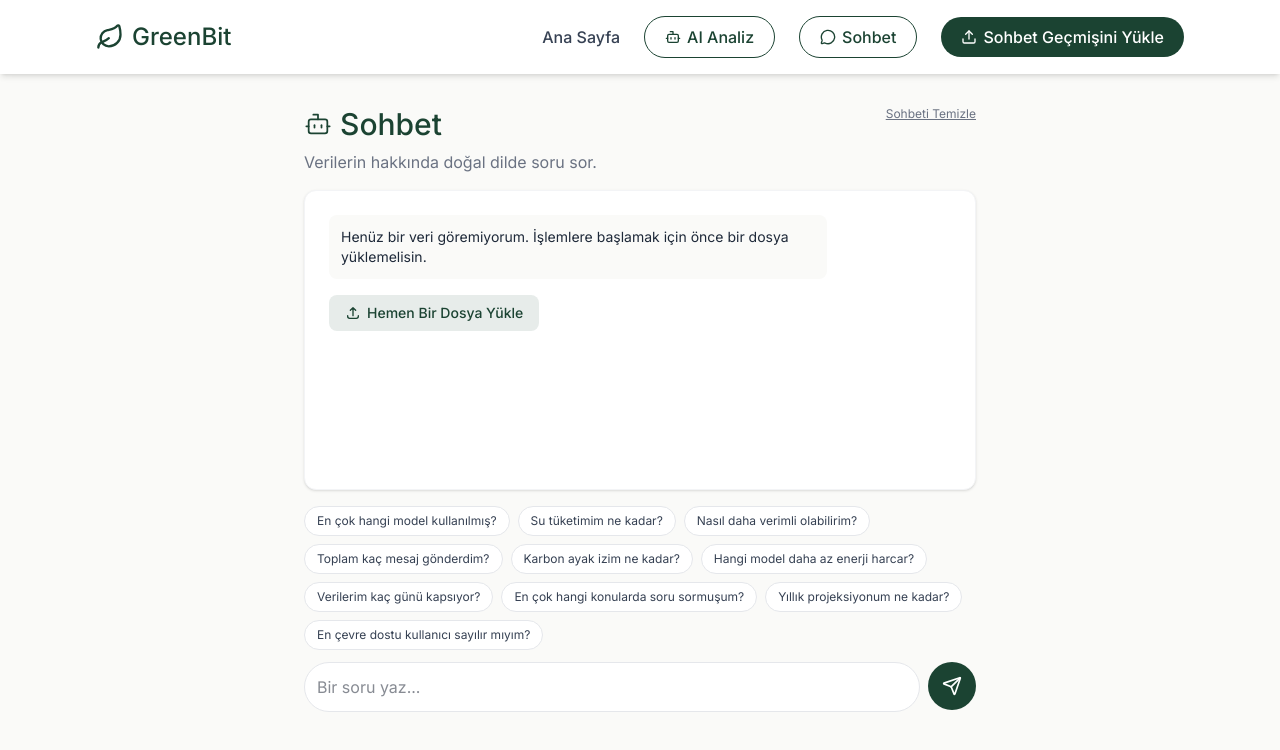
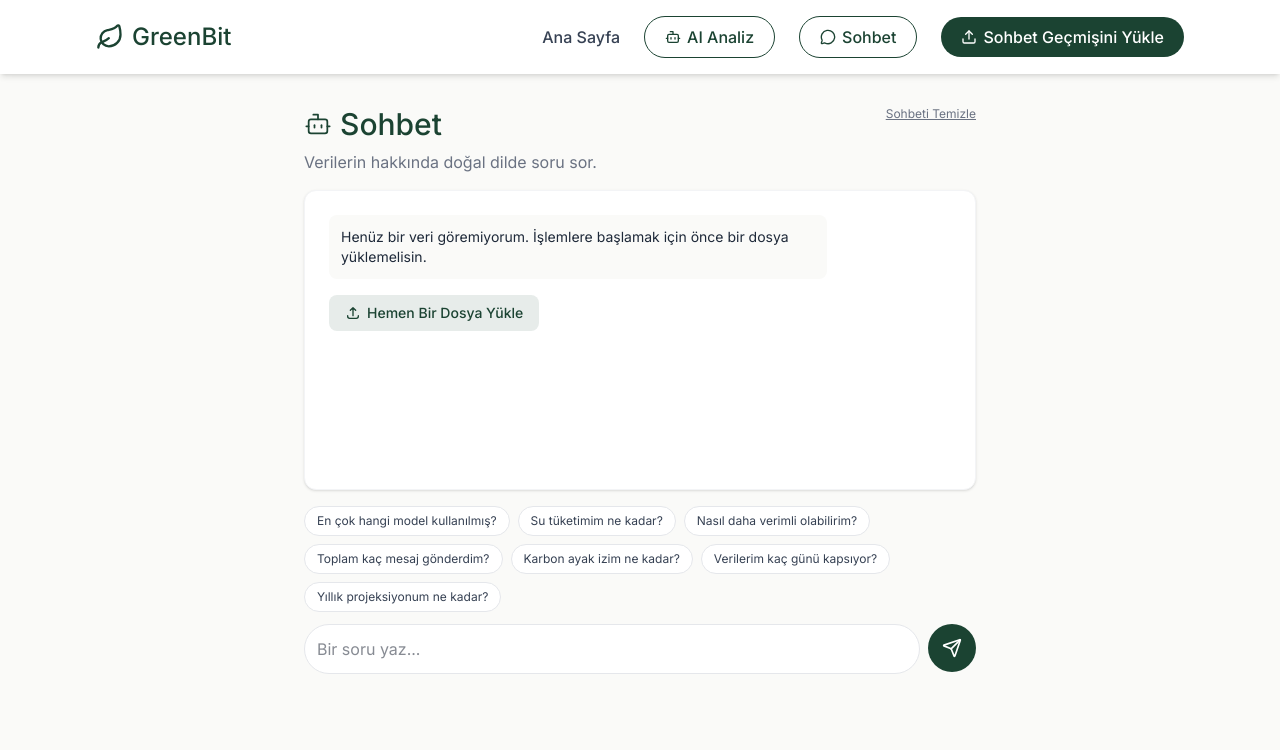
Before and after one commit to Mkaya00/GreenBit, a Next.js app in the folder greenbit-app/: page /chat in a window 1280 px wide. Shown: the top 750 px of the page. Built offline with nearby package versions, Linux system fonts and the light colour scheme.

Commit message:
fix: remove suggested questions that AI cannot reliably answer

```diff
--- a/greenbit-app/src/app/chat/page.tsx
+++ b/greenbit-app/src/app/chat/page.tsx
@@ -28,11 +28,8 @@ const SUGGESTED_QUESTIONS = [
   "Nasıl daha verimli olabilirim?",
   "Toplam kaç mesaj gönderdim?",
   "Karbon ayak izim ne kadar?",
-  "Hangi model daha az enerji harcar?",
   "Verilerim kaç günü kapsıyor?",
-  "En çok hangi konularda soru sormuşum?",
   "Yıllık projeksiyonum ne kadar?",
-  "En çevre dostu kullanıcı sayılır mıyım?",
 ];
 
 export default function ChatPage() {
```
